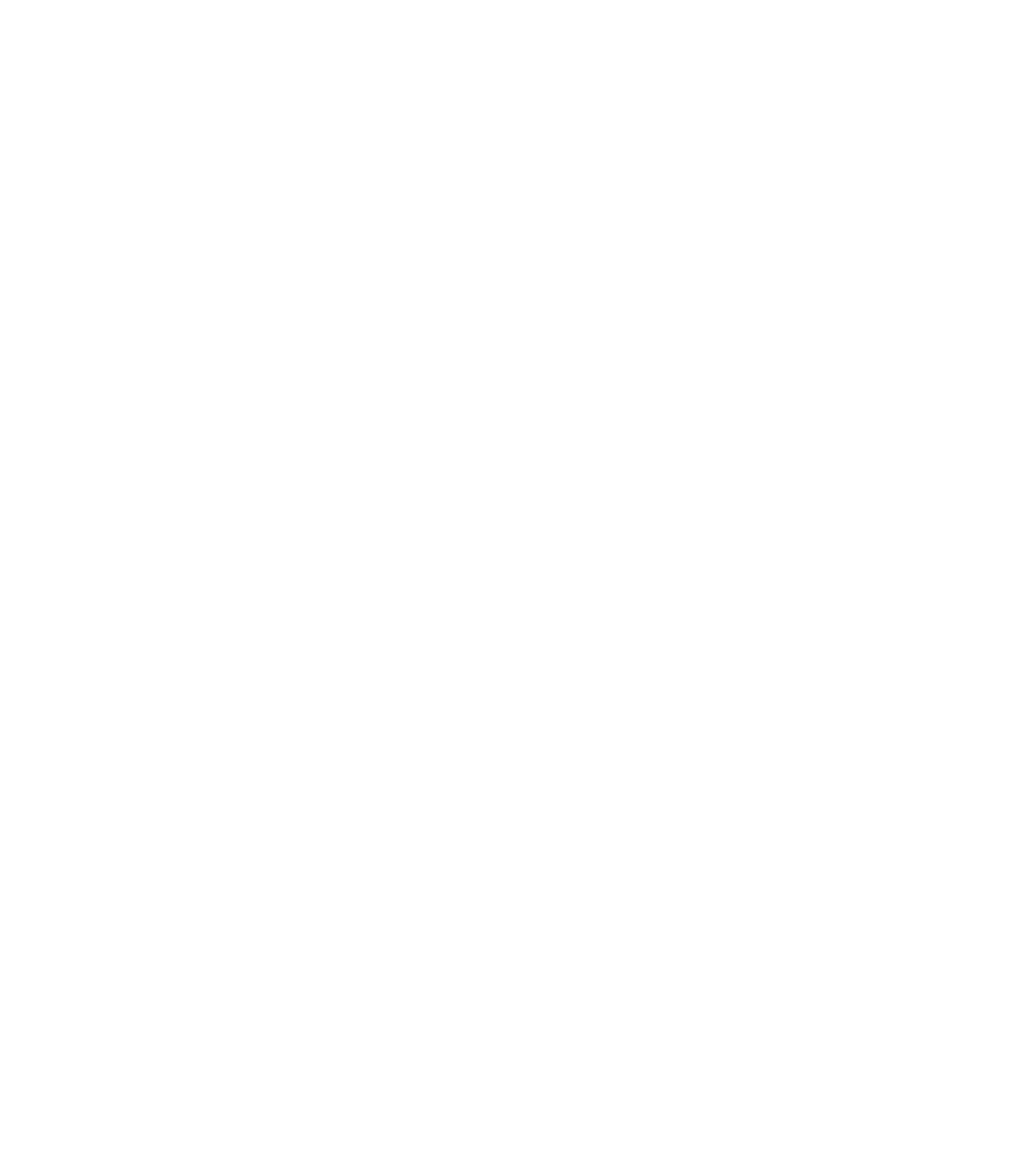
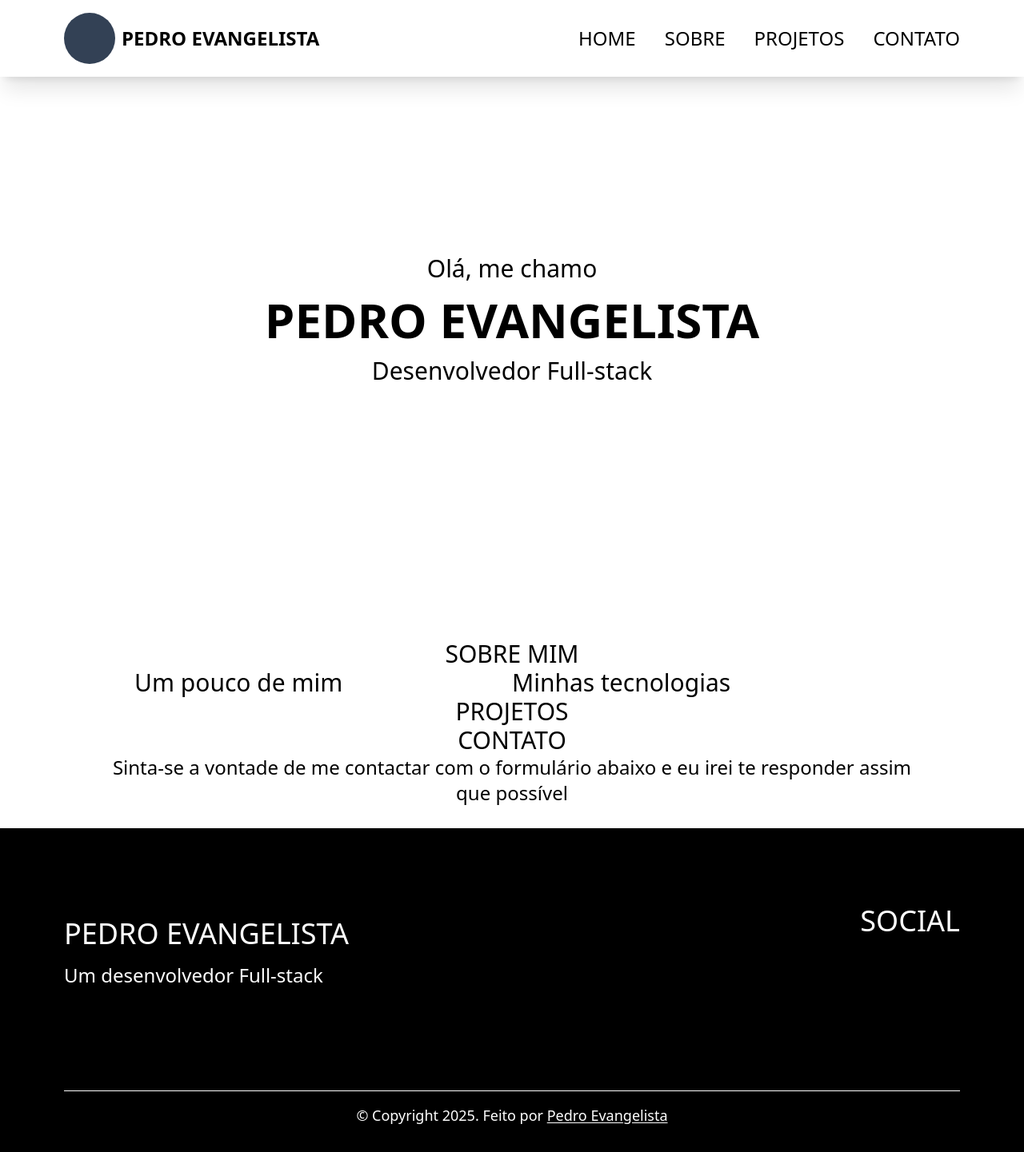
Before and after one commit to PedroEvangelis/PedroEvangelis, a website built with Vite: page index.html in a window 1280 px wide. Shown: the whole page at 80% size. Before the commit the page ends 800 px from the top, so only its background shows below. Built offline with nearby package versions, Linux system fonts and the light colour scheme.

Commit message:
Adição do conteúdo inicial

```diff
--- a/index.html
+++ b/index.html
@@ -8,10 +8,96 @@
     <link rel="stylesheet" href="./src/index.css">
 </head>
 <body>
-    <div class="flex flex-row ">
+    <header class="flex h-24 justify-between w-full px-20 items-center shadow-xl fixed z-50 bg-[]">
+        <div class="flex flex-row items-center gap-x-2">
+            <div class="bg-slate-700 size-16 rounded-full "></div>
+            <span class="uppercase text-2xl nome_cabecalho">Pedro Evangelista</span>
+        </div>
 
+        <nav>
+            <li class="gap-x-9 text-2xl flex uppercase">
+                <ul>Home</ul>
+                <ul>Sobre</ul>
+                <ul>Projetos</ul>
+                <ul>Contato</ul>
+            </li>
+        </nav>
+    </header>
 
-    </div>
-</div>
+    <main>
+        <section id="home" class="hero_sec">
+            <div class="hero_div text-center">
+                <h1 class=" flex flex-col items-center">
+                    <span class="text-3xl pb-4">
+                        Olá, me chamo
+                    </span>
+
+                    <span class="uppercase text-6xl nome_principal">
+                        Pedro Evangelista
+                    </span>
+                    <span class="text-3xl pt-4">
+                        Desenvolvedor Full-stack
+                    </p>
+                </h1>
+                <div>
+                </div>
+            </div>
+        </section>
+
+        <section id="sobre">
+            <div class="px-32">
+                <h2 class="text-center text-3xl uppercase">Sobre mim</h2>
+
+                <div class="flex flex-row px-10">
+                    <div class="w-1/2 text-left">
+                        <h3 class="text-3xl">Um pouco de mim</h3>
+                    </div>
+                    <div class="w-1/2">
+                        <h3 class="text-3xl">Minhas tecnologias</h3>
+
+                    </div>
+                </div>
+            </div>
+        </section>
+
+        <section id="projetos">
+            <div class="px-32">
+                <h2 class="text-center text-3xl uppercase">Projetos</h2>
+            </div>
+        </section>
+
+        <section id="contato">
+            <div class="px-32">
+                <h2 class="flex flex-col text-center">
+                    <span class="text-3xl uppercase">Contato</span>
+                    <span class="text-2xl">Sinta-se a vontade de me contactar com o formulário abaixo e eu irei te responder assim que possível</span>
+                </h2>
+
+                <form >
+
+                </form>
+            </div>
+        </section>
+
+    </main>
+
+    <footer class="bg-black mt-7 text-white">
+        <div class="flex flex-col px-20">
+            <div class="flex flex-row py-24 justify-between">
+                <div class="flex flex-col">
+                    <div class="my-4">
+                        <h2 class="uppercase text-4xl">Pedro Evangelista</h2>
+                    </div>
+                    <div>
+                        <p class="text-2xl">Um desenvolvedor Full-stack</p>
+                    </div>
+                </div>
+                <div class="uppercase text-4xl">Social</div>
+            </div>
+            <div class="w-full border-t border-white text-center text-lg my-8 pt-4">
+                © Copyright 2025. Feito por <a class="underline underline-offset-2" href="https://github.com/TheWayXD">Pedro Evangelista</a>
+            </div>
+        </div>
+    </footer>
 </body>
 </html>
--- a/src/index.css
+++ b/src/index.css
@@ -1,3 +1,31 @@
 @tailwind base;
 @tailwind components;
 @tailwind utilities;
+
+body{
+    position: relative;
+    display: block;
+}
+
+.nome_cabecalho{
+    font-weight: 700;
+}
+
+.nome_principal{
+    font-weight: 800;
+}
+
+.hero_sec{
+    height: 100vh;
+    display: block;
+    position: relative;
+}
+
+.hero_div{
+       position: absolute;
+       top: 50%;
+       left: 50%;
+       transform: translate(-50%, -50%);
+       max-width: 90rem;
+       width: 80%;
+}
```
